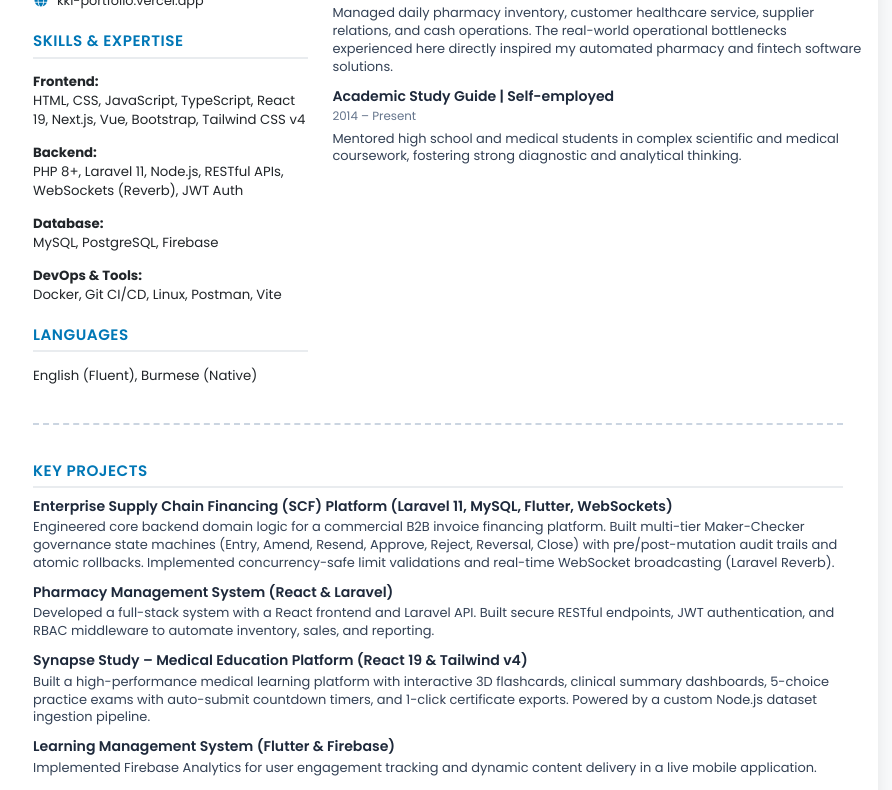
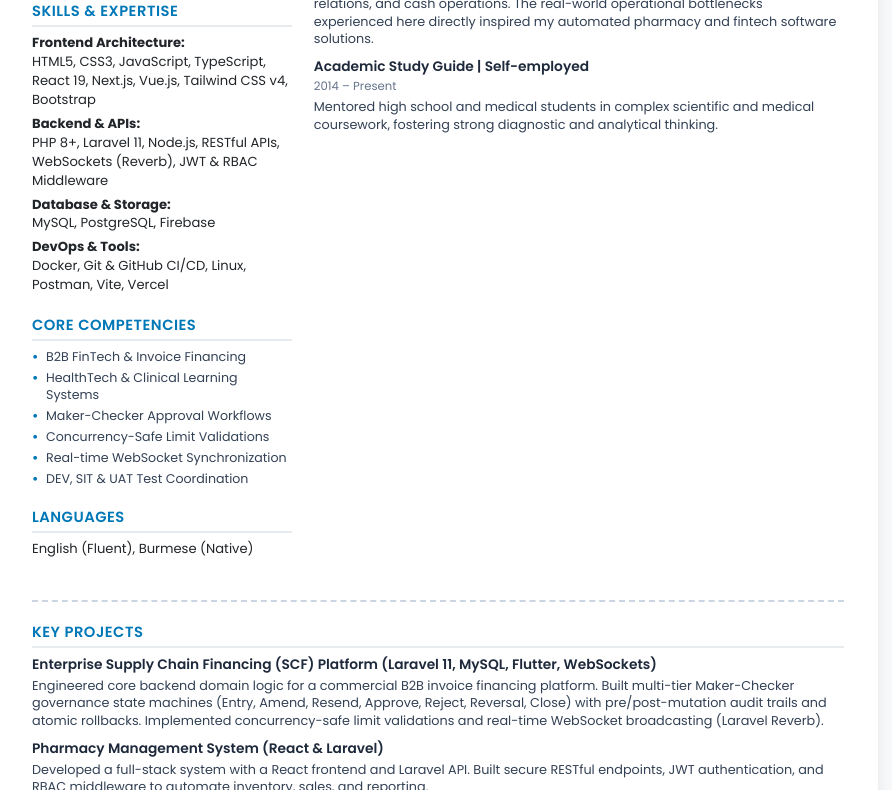
Before and after one commit to KhantKyawLin/KKL_PORTFOLIO, a plain HTML site: page cv.html in a window 1280 px wide. Shown: the part 602-1392 px from the top of the page, without its empty margins (202-1094 px from the left). Drawn offline with Linux system fonts and the light colour scheme.

Commit message:
fix text clipping on right column, remove print page break line, and balance left column in cv.html

```diff
--- a/cv.html
+++ b/cv.html
@@ -15,8 +15,8 @@
             font-family: 'Poppins', sans-serif;
             background: #f8f9fa;
             color: #212529;
-            font-size: 0.83rem;
-            line-height: 1.45;
+            font-size: 0.82rem;
+            line-height: 1.44;
             margin: 0;
             padding: 20px 0;
             -webkit-print-color-adjust: exact;
@@ -28,22 +28,22 @@
             margin: 0 auto;
             background: #fff;
             box-shadow: 0 4px 15px rgba(0, 0, 0, 0.08);
-            padding: 35px 35px;
+            padding: 32px 34px;
         }
 
         .cv-header {
             text-align: center;
-            margin-bottom: 18px;
+            margin-bottom: 16px;
             display: flex;
             align-items: center;
             justify-content: space-around;
             border-bottom: 2px solid #e9ecef;
-            padding-bottom: 15px;
+            padding-bottom: 14px;
         }
 
         .cv-header img {
-            width: 95px;
-            height: 95px;
+            width: 90px;
+            height: 90px;
             border-radius: 50%;
             object-fit: cover;
             border: 3px solid #0077b6;
@@ -51,35 +51,36 @@
 
         .cv-header h1 {
             font-weight: 700;
-            font-size: 1.85rem;
+            font-size: 1.8rem;
             margin: 0;
             color: #0f172a;
         }
 
         .cv-header h3 {
             font-weight: 500;
-            font-size: 1.15rem;
+            font-size: 1.1rem;
             color: #0077b6;
             margin: 3px 0 0 0;
         }
 
+        /* Responsive 2-Column Layout with 1fr to guarantee zero text cutoff */
         .cv-body {
             display: grid;
-            grid-template-columns: 34% 66%;
-            gap: 24px;
+            grid-template-columns: 32% 1fr;
+            gap: 22px;
         }
 
         .section {
-            margin-bottom: 14px;
+            margin-bottom: 13px;
         }
 
         .section-title {
-            font-size: 0.95rem;
+            font-size: 0.92rem;
             font-weight: 600;
-            margin-bottom: 8px;
+            margin-bottom: 7px;
             color: #0077b6;
             border-bottom: 2px solid #e9ecef;
-            padding-bottom: 4px;
+            padding-bottom: 3px;
             text-transform: uppercase;
             letter-spacing: 0.5px;
         }
@@ -88,14 +89,15 @@
             display: flex;
             align-items: center;
             margin-bottom: 5px;
-            font-size: 0.8rem;
+            font-size: 0.79rem;
         }
 
         .info-item .info-icon {
             margin-right: 8px;
             color: #0077b6;
-            width: 16px;
+            width: 15px;
             text-align: center;
+            flex-shrink: 0;
         }
 
         .info-item a,
@@ -105,9 +107,33 @@
             word-break: break-word;
         }
 
-        .info-list,
-        .skills-list,
-        .lang-list,
+        .info-item a:hover {
+            color: #0077b6;
+        }
+
+        .competency-list {
+            list-style: none;
+            padding: 0;
+            margin: 0;
+        }
+
+        .competency-list li {
+            position: relative;
+            padding-left: 14px;
+            margin-bottom: 4px;
+            font-size: 0.79rem;
+            color: #334155;
+            line-height: 1.35;
+        }
+
+        .competency-list li::before {
+            content: "•";
+            position: absolute;
+            left: 0;
+            color: #0077b6;
+            font-weight: bold;
+        }
+
         .timeline {
             list-style: none;
             padding: 0;
@@ -115,7 +141,7 @@
         }
 
         .timeline li {
-            margin-bottom: 10px;
+            margin-bottom: 9px;
         }
 
         .timeline li:last-child {
@@ -124,28 +150,30 @@
 
         .timeline h6 {
             margin: 0;
-            font-size: 0.88rem;
+            font-size: 0.86rem;
             font-weight: 600;
             color: #1e293b;
         }
 
         .timeline small {
             color: #64748b;
-            font-size: 0.74rem;
+            font-size: 0.73rem;
             display: inline-block;
             margin-bottom: 2px;
         }
 
         .timeline p {
             margin: 2px 0 0;
-            font-size: 0.81rem;
+            font-size: 0.80rem;
             line-height: 1.38;
             color: #334155;
+            word-break: normal;
+            overflow-wrap: break-word;
         }
 
         .cert-list {
             column-count: 2;
-            column-gap: 16px;
+            column-gap: 20px;
             margin: 0;
             padding: 0;
             list-style: none;
@@ -160,19 +188,28 @@
         .cert-list li p {
             margin: 0;
             font-size: 0.78rem;
-            line-height: 1.3;
+            line-height: 1.32;
+        }
+
+        /* Screen visual page separator only */
+        @media screen {
+            .page-break {
+                margin: 28px 0 20px 0;
+                border-top: 2px dashed #cbd5e1;
+            }
         }
 
         /* Intentional 2-Page Split for Printing */
         @media print {
             @page {
                 size: A4;
-                margin: 1cm 0.8cm;
+                margin: 1.1cm 1.1cm;
             }
 
             body {
                 background: #fff;
                 padding: 0;
+                font-size: 0.80rem;
             }
 
             .cv-wrapper {
@@ -180,18 +217,35 @@
                 margin: 0;
                 padding: 0;
                 max-width: 100%;
+                width: 100%;
             }
 
-            /* Force clean page break before Key Projects on Page 2 */
+            .cv-body {
+                grid-template-columns: 31% 1fr;
+                gap: 18px;
+            }
+
+            /* Clean page break without any line appearing on Page 2 */
             .page-break {
                 page-break-before: always;
                 break-before: page;
+                border: none !important;
+                border-top: none !important;
+                margin: 0 !important;
+                padding: 0 !important;
+                height: 0 !important;
+                display: block;
+            }
+
+            .page-break-indicator {
+                display: none !important;
             }
         }
     </style>
 </head>
 <body>
     <div class="cv-wrapper">
+        <!-- ==================== PAGE 1 ==================== -->
         <!-- Header -->
         <div class="cv-header">
             <img src="resource/image/profile.jpg" alt="Profile Photo">
@@ -206,7 +260,7 @@
             <div>
                 <div class="section">
                     <h4 class="section-title">Personal Profile</h4>
-                    <p>
+                    <p style="margin: 0;">
                         A pragmatic <strong>Full-Stack Developer</strong> and final-year medical student dedicated to building simple, useful, and secure digital tools that solve real-world problems. With commercial experience in <strong>Laravel, React, TypeScript, and modern web architectures</strong>, I focus on turning complex business workflows into clean, scalable platforms.
                     </p>
                 </div>
@@ -241,15 +295,27 @@
 
                 <div class="section">
                     <h4 class="section-title">Skills &amp; Expertise</h4>
-                    <p><strong>Frontend:</strong><br>HTML, CSS, JavaScript, TypeScript, React 19, Next.js, Vue, Bootstrap, Tailwind CSS v4</p>
-                    <p style="margin-top: 5px;"><strong>Backend:</strong><br>PHP 8+, Laravel 11, Node.js, RESTful APIs, WebSockets (Reverb), JWT Auth</p>
-                    <p style="margin-top: 5px;"><strong>Database:</strong><br>MySQL, PostgreSQL, Firebase</p>
-                    <p style="margin-top: 5px;"><strong>DevOps &amp; Tools:</strong><br>Docker, Git CI/CD, Linux, Postman, Vite</p>
+                    <p style="margin: 0 0 5px 0;"><strong>Frontend Architecture:</strong><br>HTML5, CSS3, JavaScript, TypeScript, React 19, Next.js, Vue.js, Tailwind CSS v4, Bootstrap</p>
+                    <p style="margin: 0 0 5px 0;"><strong>Backend &amp; APIs:</strong><br>PHP 8+, Laravel 11, Node.js, RESTful APIs, WebSockets (Reverb), JWT &amp; RBAC Middleware</p>
+                    <p style="margin: 0 0 5px 0;"><strong>Database &amp; Storage:</strong><br>MySQL, PostgreSQL, Firebase</p>
+                    <p style="margin: 0;"><strong>DevOps &amp; Tools:</strong><br>Docker, Git &amp; GitHub CI/CD, Linux, Postman, Vite, Vercel</p>
+                </div>
+
+                <div class="section">
+                    <h4 class="section-title">Core Competencies</h4>
+                    <ul class="competency-list">
+                        <li>B2B FinTech &amp; Invoice Financing</li>
+                        <li>HealthTech &amp; Clinical Learning Systems</li>
+                        <li>Maker-Checker Approval Workflows</li>
+                        <li>Concurrency-Safe Limit Validations</li>
+                        <li>Real-time WebSocket Synchronization</li>
+                        <li>DEV, SIT &amp; UAT Test Coordination</li>
+                    </ul>
                 </div>
 
                 <div class="section">
                     <h4 class="section-title">Languages</h4>
-                    <p>English (Fluent), Burmese (Native)</p>
+                    <p style="margin: 0;">English (Fluent), Burmese (Native)</p>
                 </div>
             </div>
 
@@ -288,10 +354,11 @@
             </div>
         </div>
 
-        <!-- ================= PAGE 2 SPLIT ================= -->
-        <div class="page-break" style="margin-top: 24px; padding-top: 15px; border-top: 2px dashed #cbd5e1;"></div>
+        <!-- ==================== PAGE 2 SPLIT ==================== -->
+        <!-- Clean page break: visible dashed line only on screen, 100% invisible on print -->
+        <div class="page-break"></div>
 
-        <div style="margin-top: 15px;">
+        <div>
             <div class="section">
                 <h4 class="section-title">Key Projects</h4>
                 <ul class="timeline">
```
